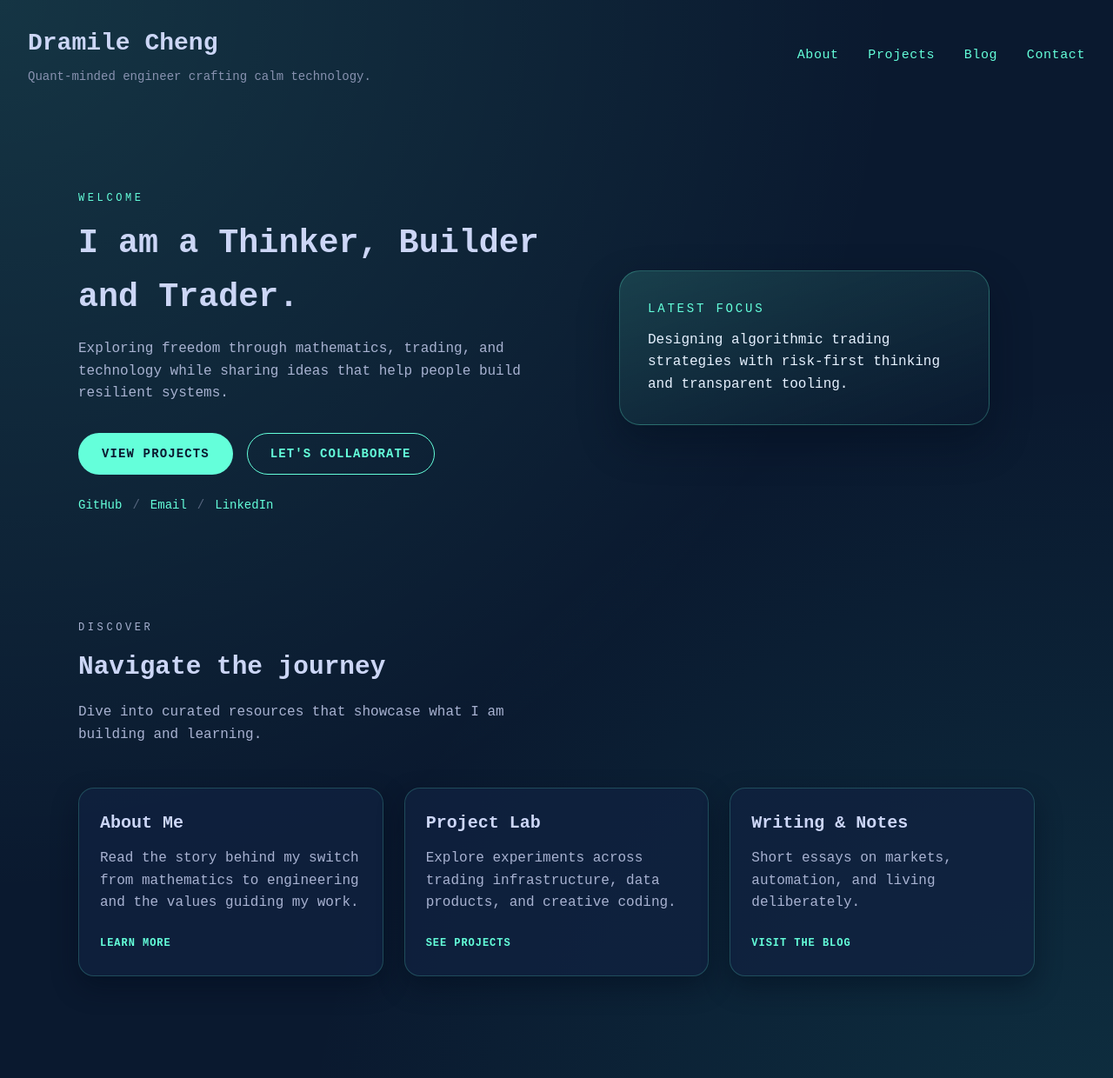
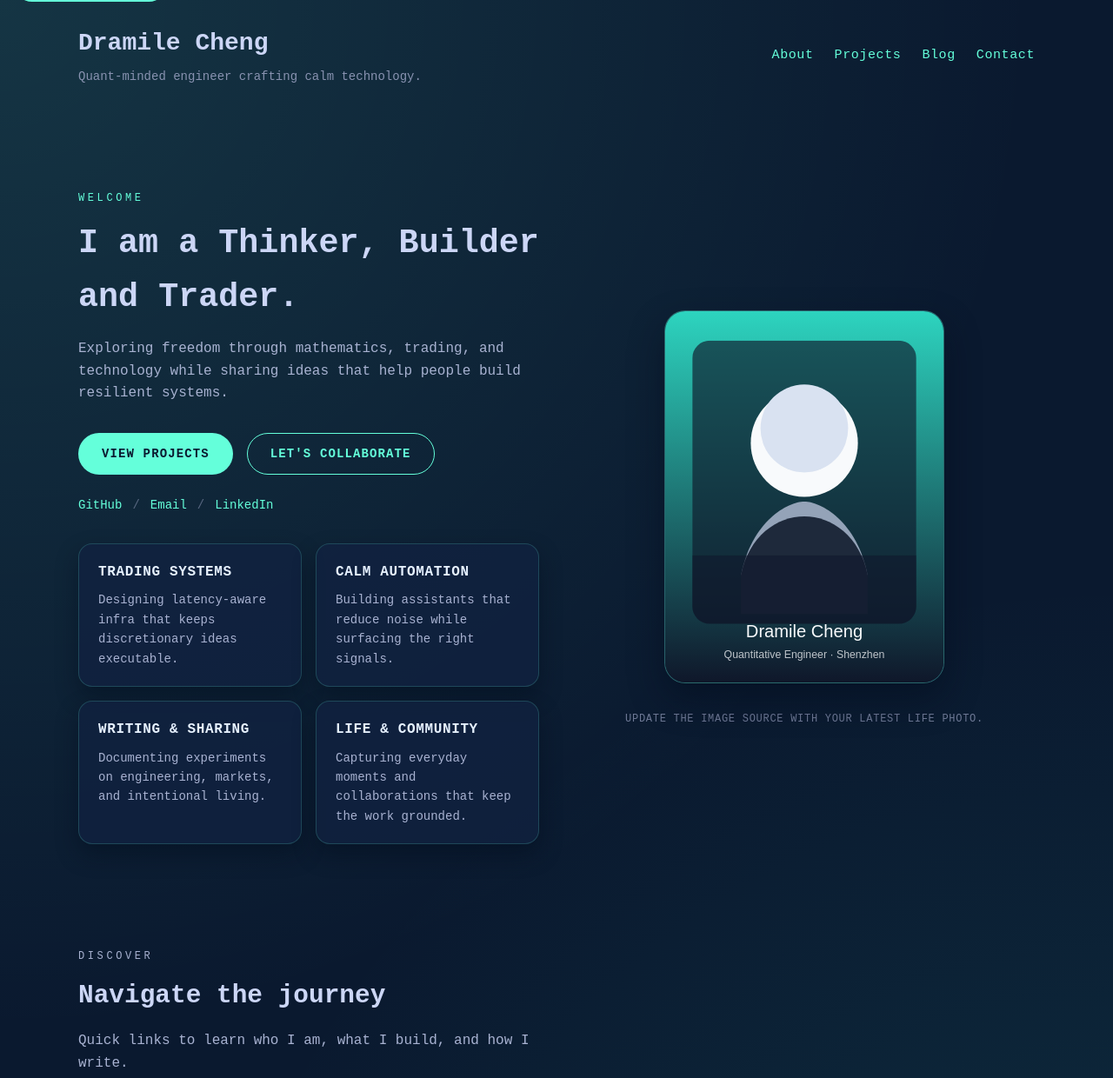
Before and after one commit to Dramatic1211/Dramatic1211.github.io, a plain HTML site: page index.html in a window 1280 px wide. Shown: the top 1240 px of the page at 87% size. Drawn offline with Linux system fonts and the light colour scheme.

Commit message:
Document hero photo and spotlight updates

```diff
--- a/index.html
+++ b/index.html
@@ -14,6 +14,7 @@
 </head>
 
 <body>
+  <a class="skip-link" href="#main-content">Skip to content</a>
 
   <!-- Header 区域 -->
   <header>
@@ -22,16 +23,18 @@
       <p class="tagline">Quant-minded engineer crafting calm technology.</p>
     </div>
     <nav aria-label="Primary">
-      <a href="about.html">About</a>
-      <a href="projects.html">Projects</a>
-      <a href="blog.html">Blog</a>
-      <a href="contact.html">Contact</a>
+      <ul class="nav-list">
+        <li><a href="about.html">About</a></li>
+        <li><a href="projects.html">Projects</a></li>
+        <li><a href="blog.html">Blog</a></li>
+        <li><a href="contact.html">Contact</a></li>
+      </ul>
     </nav>
   </header>
 
 
   <!-- Hero 区域：一句话介绍 -->
-  <main>
+  <main id="main-content">
     <section class="hero">
       <div class="hero-content">
         <p class="eyebrow">Welcome</p>
@@ -48,10 +51,30 @@
           <span aria-hidden="true">/</span>
           <a href="https://www.linkedin.com/in/KunShan-Cheng-05bb38377" target="_blank" rel="noreferrer">LinkedIn</a>
         </div>
+        <div class="hero-spotlights" role="list">
+          <article class="hero-spotlight" role="listitem">
+            <h3>Trading Systems</h3>
+            <p>Designing latency-aware infra that keeps discretionary ideas executable.</p>
+          </article>
+          <article class="hero-spotlight" role="listitem">
+            <h3>Calm Automation</h3>
+            <p>Building assistants that reduce noise while surfacing the right signals.</p>
+          </article>
+          <article class="hero-spotlight" role="listitem">
+            <h3>Writing &amp; Sharing</h3>
+            <p>Documenting experiments on engineering, markets, and intentional living.</p>
+          </article>
+          <article class="hero-spotlight" role="listitem">
+            <h3>Life &amp; Community</h3>
+            <p>Capturing everyday moments and collaborations that keep the work grounded.</p>
+          </article>
+        </div>
       </div>
-      <div class="hero-card" aria-hidden="true">
-        <p class="hero-card__title">Latest Focus</p>
-        <p class="hero-card__body">Designing algorithmic trading strategies with risk-first thinking and transparent tooling.</p>
+      <div class="hero-media">
+        <figure class="hero-photo">
+          <img src="assets/images/profile-id.svg" alt="Dramile Cheng enjoying daily life" loading="lazy">
+        </figure>
+        <p class="hero-media__hint">Update the image source with your latest life photo.</p>
       </div>
     </section>
 
@@ -59,7 +82,7 @@
       <div class="section-heading">
         <p class="eyebrow">Discover</p>
         <h3 id="highlights-heading">Navigate the journey</h3>
-        <p>Dive into curated resources that showcase what I am building and learning.</p>
+        <p>Quick links to learn who I am, what I build, and how I write.</p>
       </div>
       <div class="card-grid">
         <article class="info-card">
--- a/style.css
+++ b/style.css
@@ -8,6 +8,22 @@ body {
     #0a192f;
   color: #ccd6f6;
   line-height: 1.6;
+}
+
+.skip-link {
+  position: absolute;
+  top: -40px;
+  left: 16px;
+  background: #64ffda;
+  color: #0a192f;
+  padding: 8px 16px;
+  border-radius: 999px;
+  font-weight: 600;
+  transition: top 0.2s ease;
+}
+
+.skip-link:focus {
+  top: 16px;
 }
 
 main {
@@ -33,6 +49,8 @@ header {
   justify-content: space-between;
   align-items: center;
   padding: 28px 32px;
+  max-width: 1100px;
+  margin: 0 auto;
 }
 
 .brand h1 {
@@ -46,14 +64,17 @@ header {
   color: #8892b0;
 }
 
-nav a {
-  margin-left: 24px;
+.nav-list {
+  list-style: none;
+  display: flex;
+  gap: 24px;
+  margin: 0;
+  padding: 0;
+}
+
+.nav-list a {
   font-size: 15px;
   letter-spacing: 0.04em;
-}
-
-nav a:first-child {
-  margin-left: 0;
 }
 
 .hero {
@@ -115,28 +136,37 @@ nav a:first-child {
   background: rgba(100, 255, 218, 0.1);
 }
 
-.hero-card {
-  background: linear-gradient(160deg, rgba(100, 255, 218, 0.15), rgba(10, 25, 47, 0.9));
-  border: 1px solid rgba(100, 255, 218, 0.25);
-  border-radius: 24px;
-  padding: 32px;
-  max-width: 360px;
+.hero-media {
+  display: grid;
+  justify-items: center;
   justify-self: center;
-  box-shadow: 0 20px 45px rgba(2, 12, 27, 0.4);
+  gap: 16px;
 }
 
-.hero-card__title {
-  margin: 0 0 12px;
-  font-size: 14px;
-  letter-spacing: 0.2em;
-  text-transform: uppercase;
-  color: #64ffda;
+.hero-photo {
+  position: relative;
+  width: min(320px, 90vw);
+  aspect-ratio: 3 / 4;
+  border-radius: 24px;
+  overflow: hidden;
+  border: 1px solid rgba(100, 255, 218, 0.3);
+  box-shadow: 0 18px 40px rgba(2, 12, 27, 0.45);
+  background: linear-gradient(135deg, rgba(100, 255, 218, 0.08), rgba(17, 34, 64, 0.75));
 }
 
-.hero-card__body {
+.hero-photo img {
+  width: 100%;
+  height: 100%;
+  object-fit: cover;
+  display: block;
+}
+
+.hero-media__hint {
   margin: 0;
-  font-size: 16px;
-  color: #e6f1ff;
+  font-size: 12px;
+  letter-spacing: 0.06em;
+  text-transform: uppercase;
+  color: rgba(136, 146, 176, 0.8);
 }
 
 .social-links-text {
@@ -152,13 +182,49 @@ nav a:first-child {
   color: rgba(136, 146, 176, 0.6);
 }
 
-.highlights {
-  margin-top: 120px;
+.hero-spotlights {
+  margin-top: 32px;
+  display: grid;
+  gap: 16px;
+  grid-template-columns: repeat(auto-fit, minmax(180px, 1fr));
+}
+
+.hero-spotlight {
+  background: rgba(17, 34, 64, 0.78);
+  border-radius: 16px;
+  padding: 20px 22px;
+  border: 1px solid rgba(100, 255, 218, 0.18);
+  box-shadow: 0 12px 26px rgba(2, 12, 27, 0.42);
+  transition: transform 0.2s ease, border-color 0.2s ease;
+}
+
+.hero-spotlight:hover,
+.hero-spotlight:focus-within {
+  transform: translateY(-4px);
+  border-color: rgba(100, 255, 218, 0.4);
+}
+
+.hero-spotlight h3 {
+  margin: 0 0 8px;
+  font-size: 16px;
+  letter-spacing: 0.04em;
+  text-transform: uppercase;
+  color: #e6f1ff;
+}
+
+.hero-spotlight p {
+  margin: 0;
+  font-size: 14px;
+  color: #a8b2d1;
 }
 
 .section-heading {
   max-width: 560px;
   margin-bottom: 48px;
+}
+
+.highlights {
+  margin-top: 120px;
 }
 
 .section-heading h3 {
@@ -223,9 +289,10 @@ footer {
     gap: 16px;
   }
 
-  nav a {
-    margin-left: 0;
-    margin-right: 20px;
+  .nav-list {
+    flex-wrap: wrap;
+    justify-content: flex-start;
+    gap: 16px;
   }
 
   .hero {
@@ -240,18 +307,15 @@ footer {
   }
 
   nav {
-    display: flex;
-    flex-wrap: wrap;
+    width: 100%;
+  }
+
+  .nav-list {
     justify-content: center;
-    gap: 16px;
   }
 
   .hero {
     text-align: center;
-  }
-
-  .hero-card {
-    max-width: none;
   }
 
   .social-links-text {
```
Also changed, not shown: 1 other file.
